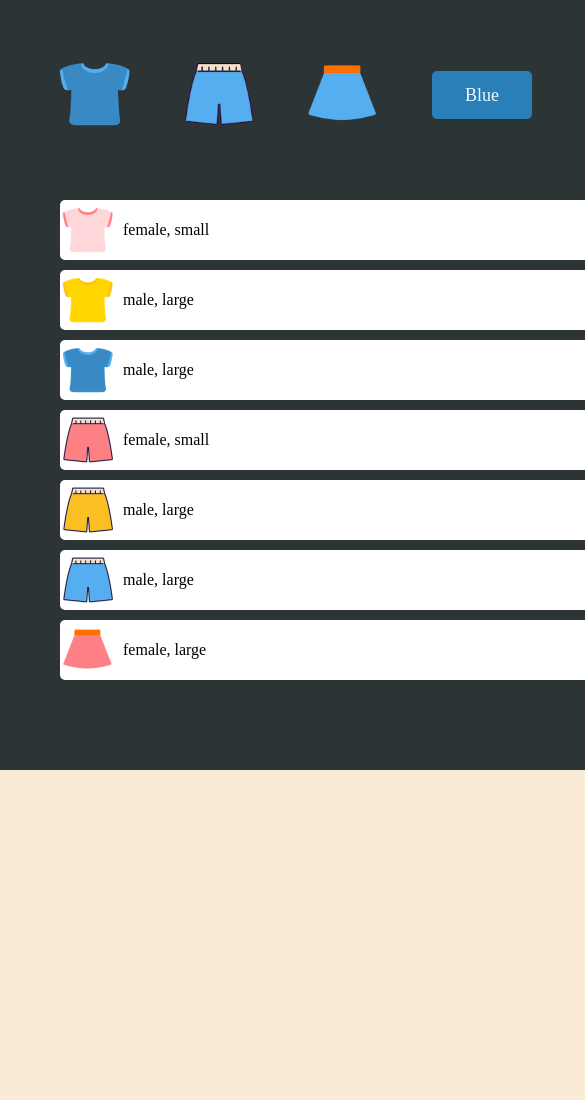
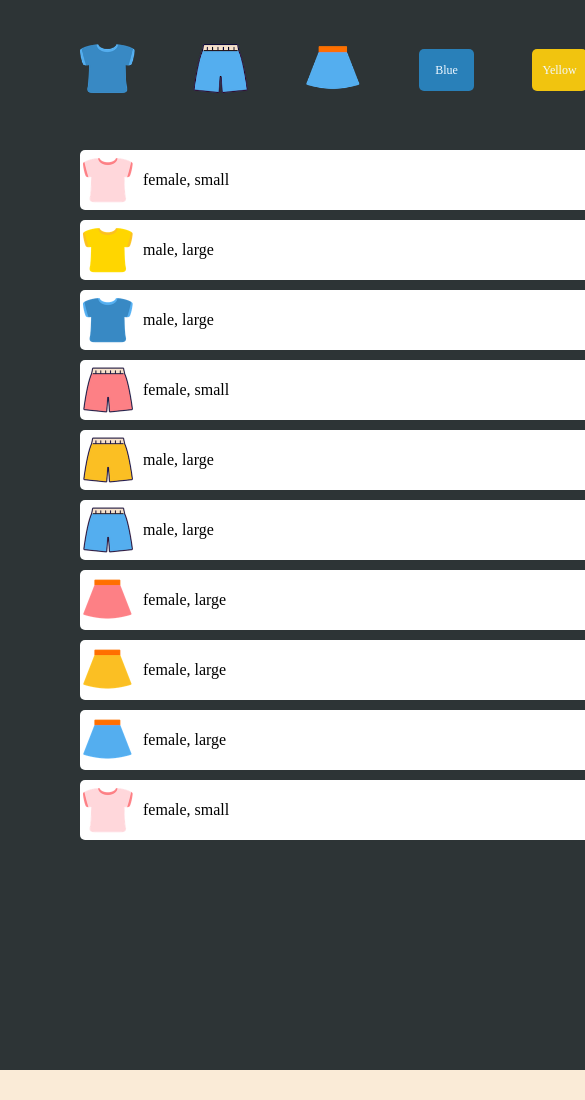
Before and after one commit to ikyoon0619/mini-online-shopping, a plain HTML site: page index.html in a window 390 px wide. Shown: the part 180-1280 px from the top of the page, 585 px wide, since content can reach past the window. Before the commit the page ends 1000 px from the top, so only its background shows below. Drawn offline with nearby package versions, Linux system fonts and the light colour scheme.

Commit message:
CSS: 반응형 쿼리 추가

```diff
--- a/data/data.json
+++ b/data/data.json
@@ -62,6 +62,34 @@
       "size": "large",
       "color": "blue",
       "image": "./images/blue_s.png"
+    },
+    {
+      "type": "tshirt",
+      "gender": "female",
+      "size": "small",
+      "color": "pink",
+      "image": "./images/pink_t.png"
+    },
+    {
+      "type": "pants",
+      "gender": "female",
+      "size": "small",
+      "color": "pink",
+      "image": "./images/pink_p.png"
+    },
+    {
+      "type": "pants",
+      "gender": "male",
+      "size": "large",
+      "color": "yellow",
+      "image": "./images/yellow_p.png"
+    },
+    {
+      "type": "pants",
+      "gender": "male",
+      "size": "large",
+      "color": "blue",
+      "image": "./images/blue_p.png"
     }
   ]
 }
--- a/main.css
+++ b/main.css
@@ -8,7 +8,6 @@ a {
 .btn {
   width: 100px;
   padding: 15px 10px;
-
   color: aliceblue;
   box-sizing: border-box;
   font-size: 18px;
@@ -26,7 +25,7 @@ a {
 /* SHOPPING */
 .shopping {
   width: 900px;
-  height: 900px;
+  height: 1200px;
   margin: 50px auto;
   background-color: #2d3436;
 }
@@ -81,13 +80,12 @@ header .logo {
   width: 100%;
 }
 .visual .inner {
-  height: 600px;
   box-sizing: border-box;
   padding-top: 30px;
 }
 .visual .item-group {
   width: 100%;
-  height: 480px;
+  height: 700px;
   overflow: auto;
 }
 .visual .item-group .item {
@@ -115,3 +113,35 @@ header .logo {
   width: 100%;
   margin-left: 10px;
 }
+
+@media screen and (max-width:768px){
+  .shopping{
+    width:780px;
+    height: 1200px;
+  }
+  header {
+    height: 150px;
+
+  }
+
+  .btn-group .inner {
+    width: 620px;
+    height: 100px;
+  }
+
+  .btn-group .select img {
+    width: 55px;
+  }
+  .btn-group .btn{
+    width: 55px;
+    font-size: 12px;
+  }
+
+  .visual .inner {
+    width: 620px;
+    box-sizing: border-box;
+    padding-top: 30px;
+  }
+
+
+}
```
